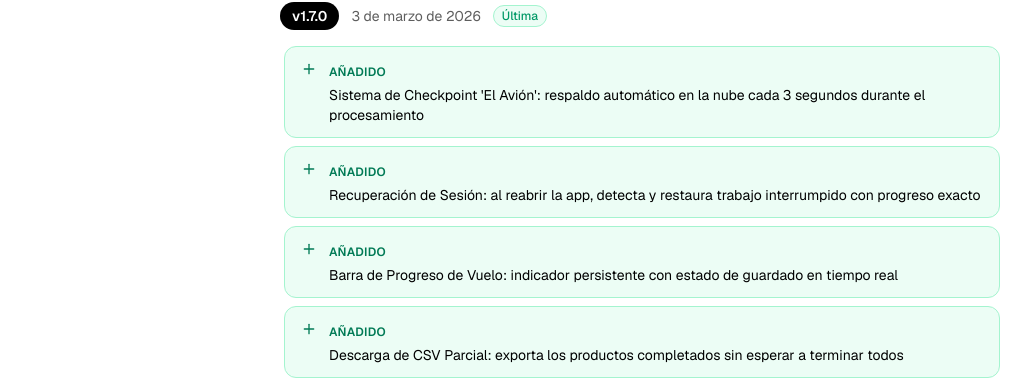
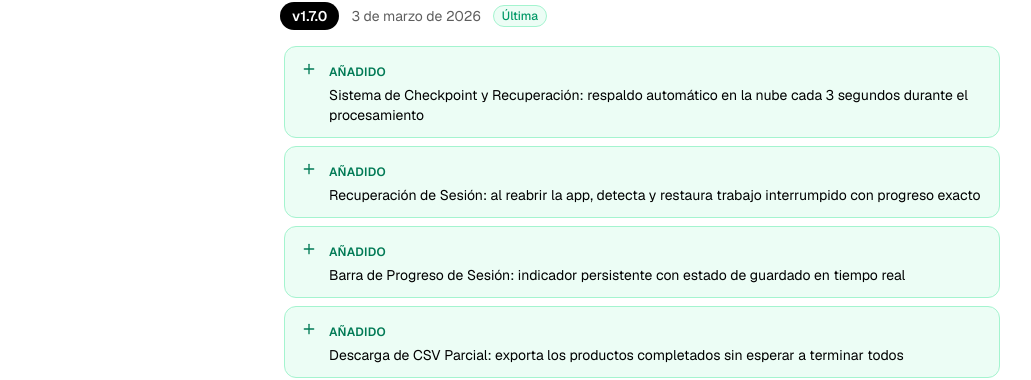
Before and after one commit to creativedesignseo/shopify-tiendas-import-system-v2, a Next.js app: page /changelog in a window 1280 px wide. Shown: the part 200-580 px from the top of the page, without its empty margins (0-1031 px from the left). Built offline with nearby package versions, Linux system fonts and the light colour scheme.

Commit message:
refactor: replace flight/airplane terminology with professional technical terms

```diff
--- a/src/app/page.tsx
+++ b/src/app/page.tsx
@@ -240,7 +240,7 @@ Cabeceras Requeridas (Aceptamos variaciones):
             )
             if (session) {
               setCurrentSession(session)
-              console.log('✈️ Flight session started:', session.id, 'for file:', file.name)
+              console.log('📦 Import session started:', session.id, 'for file:', file.name)
             }
           } else {
             // Session already active, just update the total count
--- a/src/components/flight-progress-bar.tsx
+++ b/src/components/flight-progress-bar.tsx
@@ -6,9 +6,9 @@ import { Button } from "@/components/ui/button"
 import { Progress } from "@/components/ui/progress"
 import { ImportSession } from "@/lib/backup-service"
 import { ProcessedProduct } from "@/lib/product-processor"
-import { Plane, Download, Check, AlertCircle, Save, Clock } from "lucide-react"
+import { Loader2, Download, Check, AlertCircle, Save, Clock } from "lucide-react"
 
-interface FlightProgressBarProps {
+interface SessionProgressBarProps {
   session: ImportSession | null
   products: ProcessedProduct[]
   lastSavedAt: Date | null
@@ -35,7 +35,7 @@ export function FlightProgressBar({
   lastSavedAt,
   isSaving,
   onDownloadPartial,
-}: FlightProgressBarProps) {
+}: SessionProgressBarProps) {
   const [, forceUpdate] = React.useState(0)
 
   // Update relative time every 30s
@@ -61,7 +61,7 @@ export function FlightProgressBar({
             {allDone ? (
               <Check className="h-3.5 w-3.5 text-green-600" />
             ) : (
-              <Plane className="h-3.5 w-3.5 text-blue-600" />
+              <Loader2 className="h-3.5 w-3.5 text-blue-600 animate-spin" />
             )}
           </div>
           <div className="flex items-center gap-2 text-sm min-w-0">
--- a/src/components/session-recovery-dialog.tsx
+++ b/src/components/session-recovery-dialog.tsx
@@ -7,7 +7,7 @@ import { Badge } from "@/components/ui/badge"
 import { Progress } from "@/components/ui/progress"
 import { ImportSession } from "@/lib/backup-service"
 import { ProcessedProduct } from "@/lib/product-processor"
-import { Plane, Download, Trash2, Clock, FileSpreadsheet, Check, AlertCircle, Loader2 } from "lucide-react"
+import { RotateCcw, Download, Trash2, Clock, FileSpreadsheet, Check, AlertCircle, Loader2 } from "lucide-react"
 
 interface SessionRecoveryDialogProps {
   open: boolean
@@ -67,11 +67,11 @@ export function SessionRecoveryDialog({
         <div className="bg-gradient-to-r from-blue-600 via-blue-700 to-indigo-700 px-6 py-5 text-white">
           <div className="flex items-center gap-3 mb-1">
             <div className="bg-white/20 rounded-full p-2">
-              <Plane className="h-5 w-5" />
+              <RotateCcw className="h-5 w-5" />
             </div>
             <div>
               <DialogTitle className="text-lg text-white font-semibold">
-                Vuelo Interrumpido Detectado
+                Sesión Anterior Detectada
               </DialogTitle>
               <DialogDescription className="text-blue-100 text-sm mt-0.5">
                 Encontramos una sesión de trabajo sin completar
@@ -179,8 +179,8 @@ export function SessionRecoveryDialog({
             onClick={onRestore}
             className="bg-blue-600 hover:bg-blue-700 text-white shadow-md px-5"
           >
-            <Plane className="mr-1.5 h-3.5 w-3.5" />
-            Continuar Vuelo
+            <RotateCcw className="mr-1.5 h-3.5 w-3.5" />
+            Restaurar Sesión
           </Button>
         </DialogFooter>
       </DialogContent>
--- a/src/data/version.json
+++ b/src/data/version.json
@@ -5,9 +5,9 @@
       "version": "1.7.0",
       "date": "2026-03-03",
       "entries": [
-        { "type": "added", "text": "Sistema de Checkpoint 'El Avión': respaldo automático en la nube cada 3 segundos durante el procesamiento" },
+        { "type": "added", "text": "Sistema de Checkpoint y Recuperación: respaldo automático en la nube cada 3 segundos durante el procesamiento" },
         { "type": "added", "text": "Recuperación de Sesión: al reabrir la app, detecta y restaura trabajo interrumpido con progreso exacto" },
-        { "type": "added", "text": "Barra de Progreso de Vuelo: indicador persistente con estado de guardado en tiempo real" },
+        { "type": "added", "text": "Barra de Progreso de Sesión: indicador persistente con estado de guardado en tiempo real" },
         { "type": "added", "text": "Descarga de CSV Parcial: exporta los productos completados sin esperar a terminar todos" },
         { "type": "added", "text": "Tabla import_sessions en Supabase para rastrear cada archivo importado con contadores de progreso" }
       ]
--- a/src/lib/backup-service.ts
+++ b/src/lib/backup-service.ts
@@ -75,7 +75,7 @@ export const BackupService = {
         .maybeSingle();
 
       if (error) throw error;
-      console.log('✈️ New flight session created:', data.id);
+      console.log('📦 New import session created:', data.id);
       return data as ImportSession;
     } catch (error) {
       console.error('Error creating session:', error);
@@ -135,7 +135,7 @@ export const BackupService = {
           updated_at: new Date().toISOString(),
         })
         .eq('id', sessionId);
-      console.log('✅ Flight session completed:', sessionId);
+      console.log('✅ Import session completed:', sessionId);
     } catch (error) {
       console.error('Error completing session:', error);
     }
@@ -151,7 +151,7 @@ export const BackupService = {
           updated_at: new Date().toISOString(),
         })
         .eq('id', sessionId);
-      console.log('🗑️ Flight session abandoned:', sessionId);
+      console.log('🗑️ Import session abandoned:', sessionId);
     } catch (error) {
       console.error('Error abandoning session:', error);
     }
```
Also changed, not shown: 1 other file (tests, documents, lock files or other folders).
